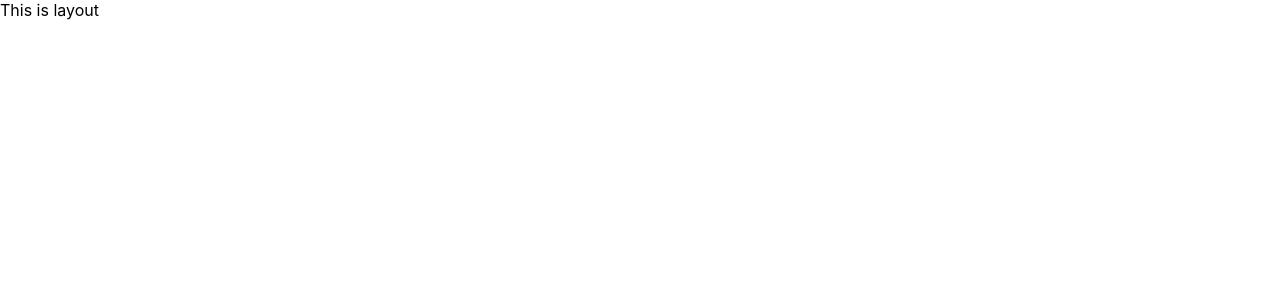
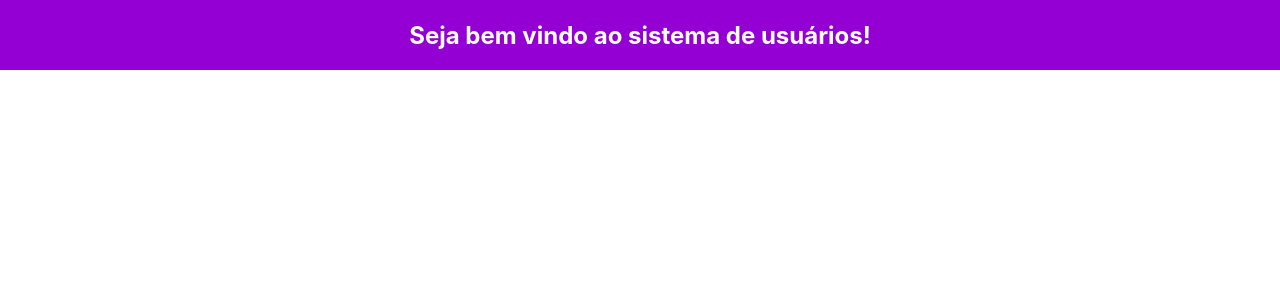
Before and after one commit to danellaclaudioluiz/crud_users_frontend, a React (Create React App) app: page / in a window 1280 px wide. Shown: the top 300 px of the page. Built offline with nearby package versions, Linux system fonts and the light colour scheme.

Commit message:
added layout css

```diff
--- a/src/module/Layout.tsx
+++ b/src/module/Layout.tsx
@@ -1,5 +1,13 @@
+import Style from './LayoutStyle.module.css'
+
 const Layout = () => {
-  return <div>This is layout</div>
+  return (
+    <article>
+      <header className={Style.header}>
+        <h1>Seja bem vindo ao sistema de usuários!</h1>
+      </header>
+    </article>
+  )
 }
 
 export default Layout
--- /dev/null
+++ b/src/module/LayoutStyle.module.css
@@ -0,0 +1,8 @@
+.header {
+  height: 70px;
+  background-color: darkviolet;
+  color: white;
+  display: flex;
+  align-items: center;
+  justify-content: center;
+}
```
